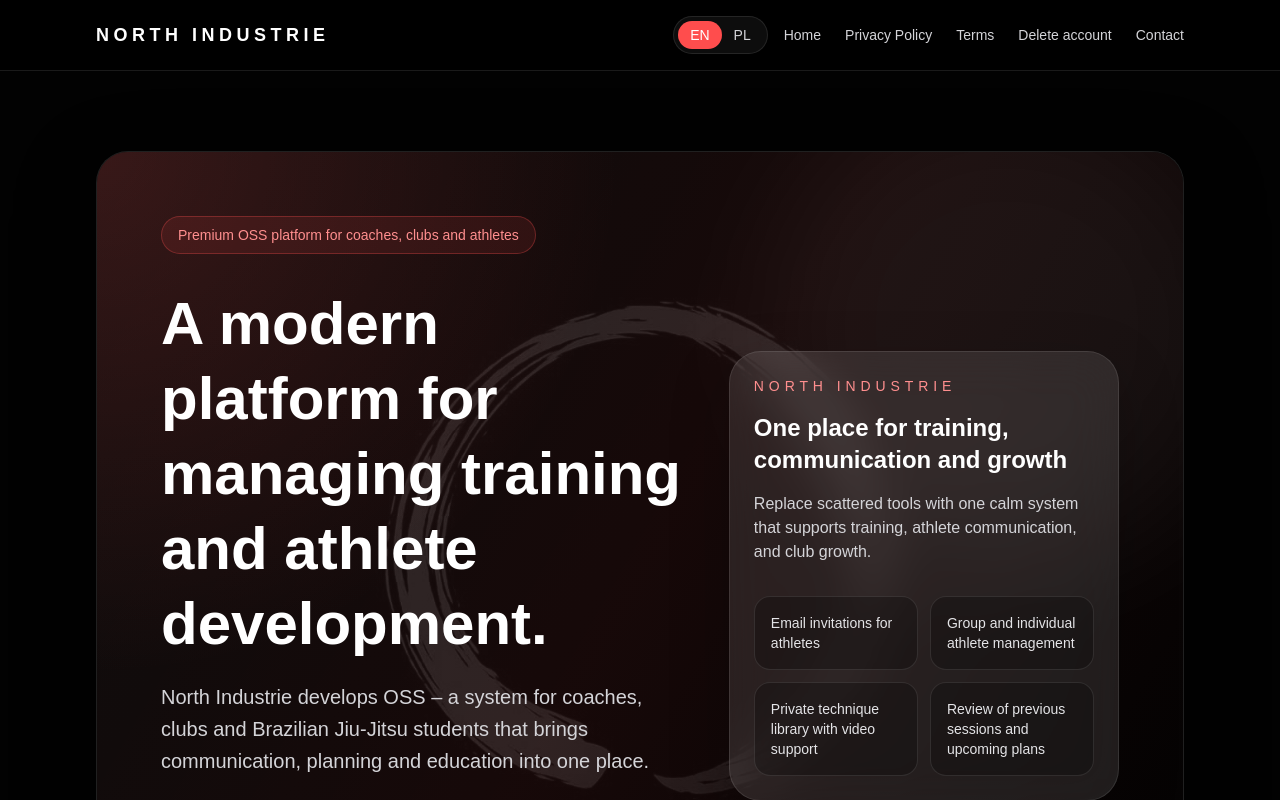
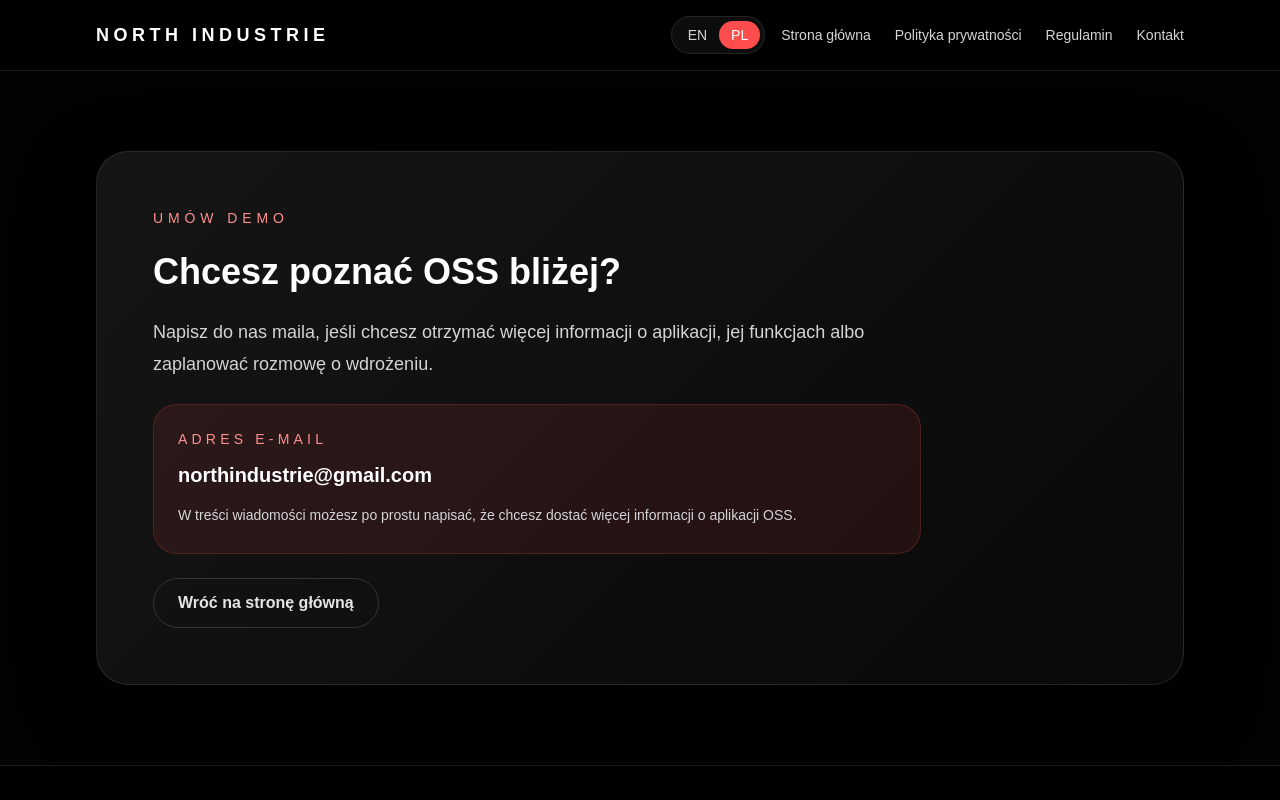
Before and after one commit to northindustrie-source/North-industrie-website, a Next.js app: page /contact in a window 1280 px wide. Shown: the top 800 px of the page. Built offline with nearby package versions, Linux system fonts and the light colour scheme.

Commit message:
aktualizuj stronę oss

```diff
--- /dev/null
+++ b/app/components/contact-content.tsx
@@ -0,0 +1,54 @@
+'use client';
+
+import Link from 'next/link';
+import { useState } from 'react';
+import { PageShell } from './page-shell';
+
+export function ContactContent() {
+  const [language, setLanguage] = useState<'pl' | 'en'>('pl');
+
+  return (
+    <PageShell language={language} setLanguage={setLanguage}>
+      <section className="rounded-[2rem] border border-white/10 bg-[linear-gradient(135deg,rgba(255,255,255,0.08),rgba(10,10,10,0.92))] p-8 shadow-[0_25px_80px_rgba(0,0,0,0.35)] sm:p-10 lg:p-14">
+        <div className="max-w-3xl space-y-6">
+          <p className="text-sm uppercase tracking-[0.35em] text-[#ff8f8f]">
+            {language === 'pl' ? 'Umów demo' : 'Book a demo'}
+          </p>
+          <h1 className="text-3xl font-semibold text-white sm:text-4xl">
+            {language === 'pl'
+              ? 'Chcesz poznać OSS bliżej?'
+              : 'Would you like to learn more about OSS?'}
+          </h1>
+          <p className="text-lg leading-8 text-zinc-300">
+            {language === 'pl'
+              ? 'Napisz do nas maila, jeśli chcesz otrzymać więcej informacji o aplikacji, jej funkcjach albo zaplanować rozmowę o wdrożeniu.'
+              : 'Send us an email if you want more information about the app, its features, or to arrange a conversation about implementation.'}
+          </p>
+
+          <div className="rounded-[1.5rem] border border-[#ff4d4d]/20 bg-[#ff4d4d]/10 p-6">
+            <p className="text-sm uppercase tracking-[0.3em] text-[#ff8f8f]">
+              {language === 'pl' ? 'Adres e-mail' : 'Email address'}
+            </p>
+            <a
+              href="mailto:northindustrie@gmail.com?subject=Informacje%20o%20OSS"
+              className="mt-3 inline-flex text-xl font-semibold text-white transition hover:text-[#ff8f8f]"
+            >
+              northindustrie@gmail.com
+            </a>
+            <p className="mt-3 text-sm leading-7 text-zinc-300">
+              {language === 'pl'
+                ? 'W treści wiadomości możesz po prostu napisać, że chcesz dostać więcej informacji o aplikacji OSS.'
+                : 'In the message, you can simply say that you would like more information about the OSS application.'}
+            </p>
+          </div>
+
+          <div className="flex flex-wrap gap-4">
+            <Link href="/" className="rounded-full border border-white/15 px-6 py-3 font-semibold text-zinc-200 transition hover:border-[#ff4d4d] hover:text-[#ff8f8f]">
+              {language === 'pl' ? 'Wróć na stronę główną' : 'Back to home'}
+            </Link>
+          </div>
+        </div>
+      </section>
+    </PageShell>
+  );
+}
--- a/app/components/page-shell.tsx
+++ b/app/components/page-shell.tsx
@@ -16,14 +16,12 @@
           { href: "/", label: "Strona główna" },
           { href: "/privacy-policy", label: "Polityka prywatności" },
           { href: "/terms", label: "Regulamin" },
-          { href: "/delete-account", label: "Usunięcie konta" },
           { href: "/contact", label: "Kontakt" },
         ]
       : [
           { href: "/", label: "Home" },
           { href: "/privacy-policy", label: "Privacy Policy" },
           { href: "/terms", label: "Terms" },
-          { href: "/delete-account", label: "Delete account" },
           { href: "/contact", label: "Contact" },
         ];
 
--- a/app/components/site-content.tsx
+++ b/app/components/site-content.tsx
@@ -220,7 +220,7 @@
       ctaSecondary: 'Poznaj OSS',
       aboutTitle: 'Minimalistycznie. Spójnie. Efektywnie.',
       aboutBody:
-        'North Industrie buduje premiumowe doświadczenia cyfrowe dla sportu i biznesu. Łączymy przejrzysty design z praktycznymi workflowami, aby trenerzy mogli skupić się na pracy z ludźmi, a nie na zarządzaniu narzędziami.',
+        'North Industrie buduje premiumowe doświadczenia cyfrowe dla sportu i biznesu. Łączymy przejrzysty design z praktycznymi workflowami, aby trenerzy mogli skupić się na pracy z ludźmi, a nie na zarządzaniu narzędziami. Wszystko jest w jednej aplikacji.',
       featuresTitle: 'Funkcje, które naprawdę wspierają codzienną pracę klubu',
       whyTitle: 'Dlaczego OSS',
       contactTitle: 'Chcesz wdrożyć OSS w swoim klubie?',
@@ -372,7 +372,7 @@
       ctaSecondary: 'Explore OSS',
       aboutTitle: 'Minimal by design. Clear in practice.',
       aboutBody:
-        'North Industrie builds premium digital experiences for sport and business. We combine calm design with practical workflows so coaches can focus on working with people instead of managing tools.',
+        'North Industrie builds premium digital experiences for sport and business. We combine calm design with practical workflows so coaches can focus on working with people instead of managing tools. Everything lives in one app.',
       featuresTitle: 'Features that support the daily work of a club',
       whyTitle: 'Why OSS',
       contactTitle: 'Would you like to bring OSS into your club?',
@@ -669,8 +669,8 @@
                 </h2>
                 <p className="mt-4 text-lg leading-8 text-zinc-300">
                   {language === 'pl'
-                    ? 'To krótkie wideo pokazuje, jak platforma daje trenerom i zawodnikom spokojny, uporządkowany workflow od pierwszego kontaktu po codzienne planowanie.'
-                    : 'This short video shows how the platform gives coaches and athletes a calm, structured workflow from first contact through daily planning.'}
+                    ? 'Wciągnij się w ułatwiający system pracy klubu i współpracy ze swoimi podopiecznymi — a cała historia zaczyna się tak…'
+                    : 'Step into a system that makes club work and collaboration with your athletes easier — and the whole story begins like this…'}
                 </p>
               </div>
               <div className="overflow-hidden rounded-[1.75rem] border border-white/10 bg-black/25 p-3 shadow-[0_20px_60px_rgba(0,0,0,0.28)]">
@@ -690,7 +690,7 @@
             <div className="mb-8 max-w-2xl">
               <p className="text-sm uppercase tracking-[0.35em] text-[#ff8f8f]">{language === 'pl' ? 'Prezentacja aplikacji' : 'Product preview'}</p>
               <h2 className="mt-3 text-3xl font-semibold text-white sm:text-4xl">
-                {language === 'pl' ? 'Produkt, który wygląda premium i wspiera codzienną pracę' : 'A product that feels premium and supports everyday coaching work'}
+                {language === 'pl' ? 'Produkt premium, który wspiera codzienną pracę trenera, mnóstwo narzędzi w jednej aplikacji.' : 'A premium product that supports everyday coaching work, with lots of tools in one app.'}
               </h2>
             </div>
             <div className="grid gap-6 lg:grid-cols-2">
@@ -708,8 +708,8 @@
                 </h3>
                 <p className="mt-3 leading-7 text-zinc-300">
                   {language === 'pl'
-                    ? 'Zarządzaj grupami, planami treningowymi, frekwencją i historią bez rozpraszania uwagi.'
-                    : 'Manage groups, plans, attendance, and history without adding friction to your daily routine.'}
+                    ? 'Filmy z mnóstwem technik z każdej pozycji, na każdy poziom zaawansowania, krótkie i konkretne, wszystko podzielone na kategorie.'
+                    : 'Videos with lots of techniques from every position, for every skill level, short and concrete, all organized by category.'}
                 </p>
               </div>
               <div className="rounded-[1.75rem] border border-white/10 bg-black/25 p-5">
@@ -726,8 +726,8 @@
                 </h3>
                 <p className="mt-3 leading-7 text-zinc-300">
                   {language === 'pl'
-                    ? 'Zawodnicy mają szybki dostęp do poprzedniego treningu, nadchodzących planów i prywatnych materiałów technicznych.'
-                    : 'Athletes get immediate access to the previous session, upcoming plans, and private technique materials.'}
+                    ? 'Twórz treningi, wybieraj techniki, twórz własne bazy technik, ustalaj czas trwania, używaj technik podczas zajęć, udostępniaj trening grupie, bądź jednemu adeptowi.'
+                    : 'Create training sessions, choose techniques, build your own technique libraries, set durations, use techniques during classes, share a session with a group or with one athlete.'}
                 </p>
               </div>
             </div>
--- a/app/contact/page.tsx
+++ b/app/contact/page.tsx
@@ -1,5 +1,5 @@
 import type { Metadata } from "next";
-import { SiteContent } from "../components/site-content";
+import { ContactContent } from "../components/contact-content";
 
 export const metadata: Metadata = {
   title: "Contact",
@@ -7,5 +7,5 @@
 };
 
 export default function ContactPage() {
-  return <SiteContent page="home" />;
+  return <ContactContent />;
 }
```
